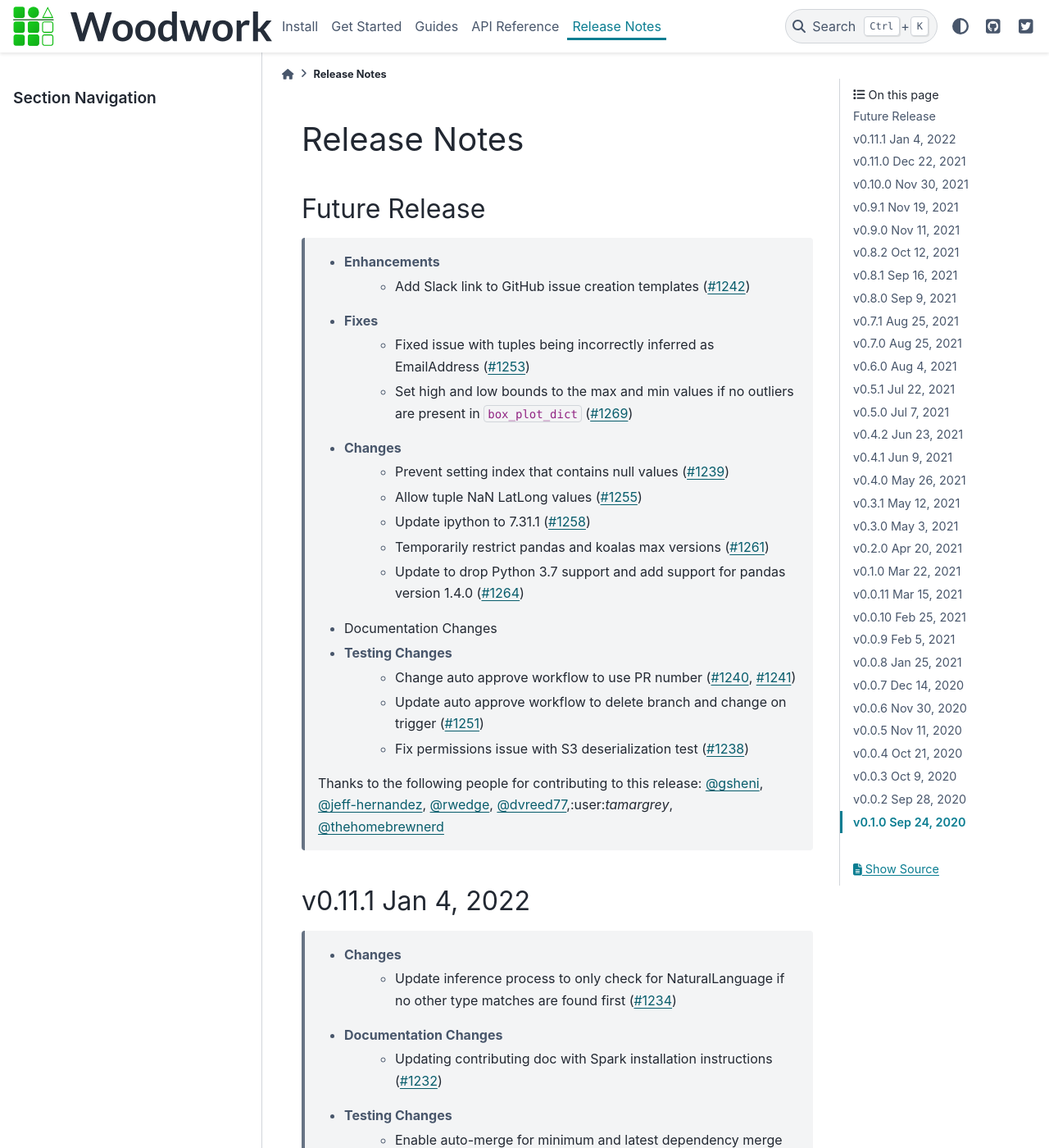
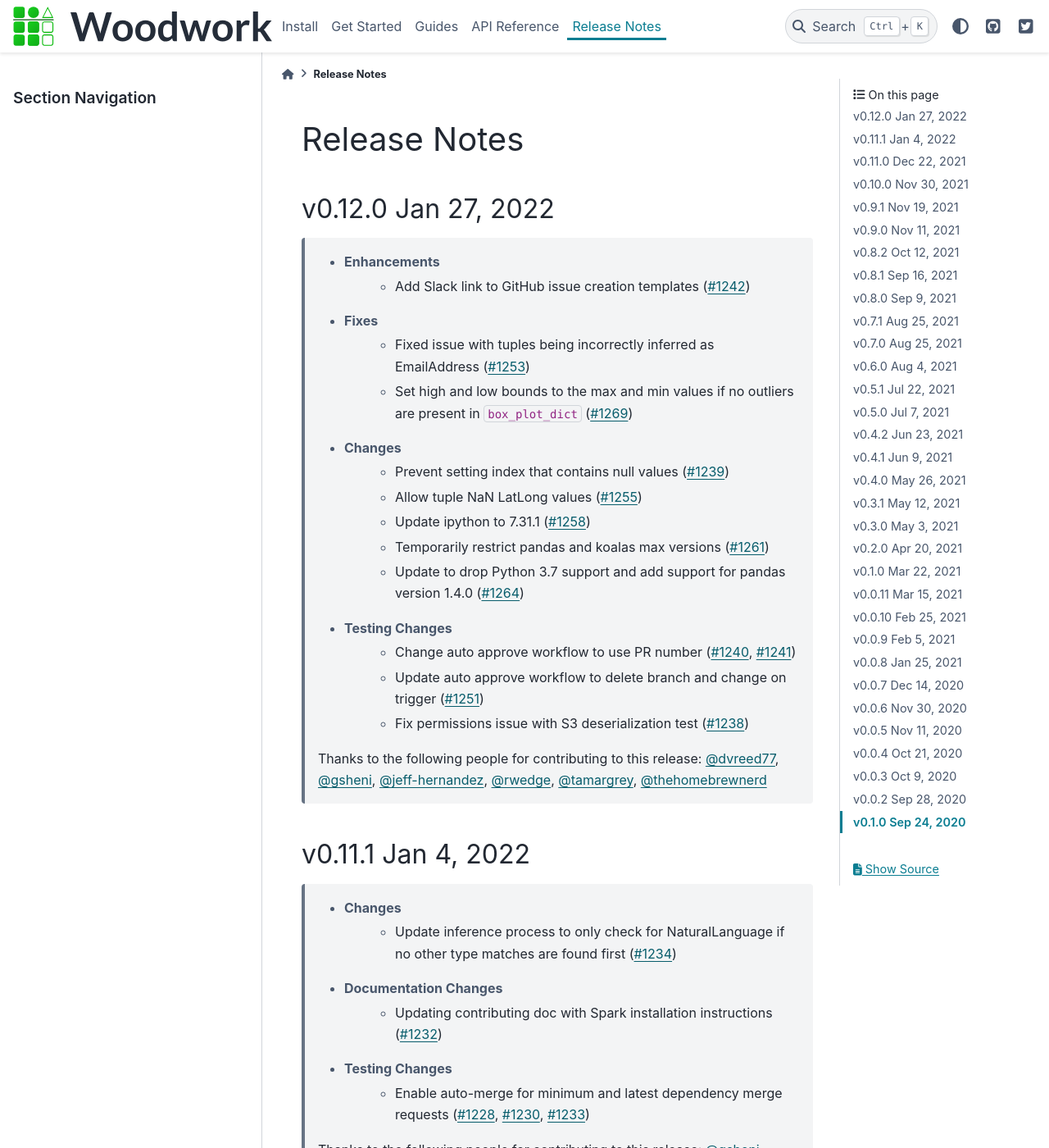
Before and after one commit to alteryx/woodwork, a Sphinx documentation site: the page built from docs/source/release_notes.rst, in a window 1280 px wide and 1400 px high. Shown: the whole window at 82% size. Built offline with Sphinx 7.4.7 and the PyData theme 0.15.4, drawn with Linux system fonts in a browser that asks for light colours; comment, search, counter and statistics services are not loaded.

Commit message:
v0.12.0 (#1270)
* working on release

* underline issue

```diff
--- a/docs/source/release_notes.rst
+++ b/docs/source/release_notes.rst
@@ -3,8 +3,18 @@
 Release Notes
 -------------
 
-Future Release
-==============
+.. Future Release
+  ==============
+    * Enhancements
+    * Fixes
+    * Changes
+    * Documentation Changes
+    * Testing Changes
+
+.. Thanks to the following people for contributing to this release:
+
+v0.12.0 Jan 27, 2022
+====================
     * Enhancements
         * Add Slack link to GitHub issue creation templates (:pr:`1242`)
     * Fixes
@@ -16,14 +26,13 @@ Future Release
         * Update ipython to 7.31.1 (:pr:`1258`)
         * Temporarily restrict pandas and koalas max versions (:pr:`1261`)
         * Update to drop Python 3.7 support and add support for pandas version 1.4.0 (:pr:`1264`)
-    * Documentation Changes
     * Testing Changes
         * Change auto approve workflow to use PR number (:pr:`1240`, :pr:`1241`)
         * Update auto approve workflow to delete branch and change on trigger (:pr:`1251`)
         * Fix permissions issue with S3 deserialization test (:pr:`1238`)
 
     Thanks to the following people for contributing to this release:
-    :user:`gsheni`, :user:`jeff-hernandez`, :user:`rwedge`, :user:`dvreed77`,:user:`tamargrey`, :user:`thehomebrewnerd`
+    :user:`dvreed77`, :user:`gsheni`, :user:`jeff-hernandez`, :user:`rwedge`, :user:`tamargrey`, :user:`thehomebrewnerd`
 
 v0.11.1 Jan 4, 2022
 ===================
--- a/setup.py
+++ b/setup.py
@@ -18,7 +18,7 @@ setup(
     author="Alteryx, Inc.",
     author_email="open_source_support@alteryx.com",
     license="BSD 3-clause",
-    version="0.11.1",
+    version="0.12.0",
     description="a two-dimensional data object with labeled axes and typing information",
     url="https://github.com/alteryx/woodwork/",
     classifiers=[
--- a/woodwork/version.py
+++ b/woodwork/version.py
@@ -1 +1 @@
-__version__ = "0.11.1"
+__version__ = "0.12.0"
```
Also changed, not shown: 1 other file.
